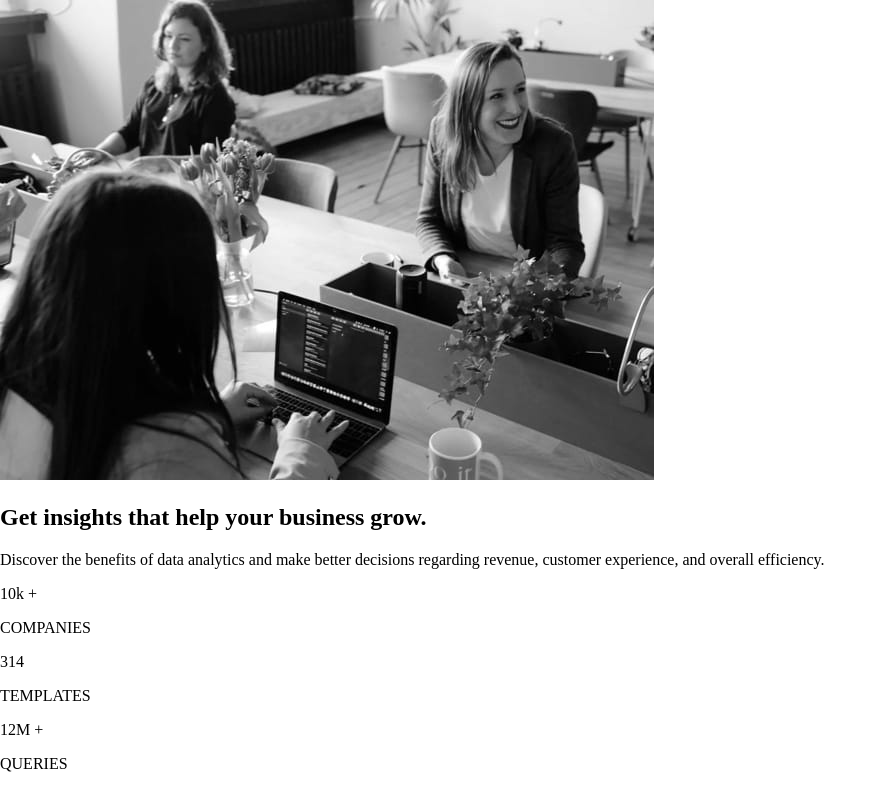
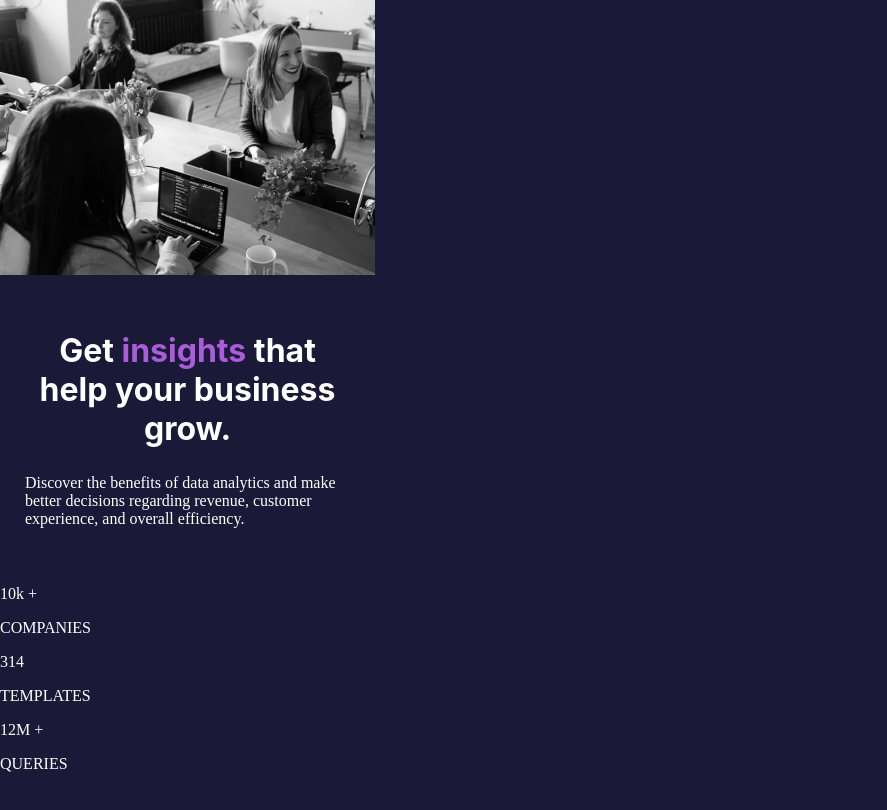
Before and after one commit to Chase-T-White/Stat-Card, a plain HTML site: page index.html in a window 1280 px wide. Shown: the whole page, without its empty margins (0-887 px from the left). Drawn offline with Linux system fonts and the light colour scheme; a web font is replaced by a local one.

Commit message:
First Commit

```diff
--- a/index.html
+++ b/index.html
@@ -6,7 +6,7 @@
         <meta name="author" content="Chase White">
         <meta name="description" content="Business Stats Card">
         <meta name="viewport" content="width=device-width, initial-scale=1.0">
-        <link rel="stylesheet" href="/styles/styles.css">
+        <link rel="stylesheet" href="styles/styles.css" type="text/css">
         <link href="https://fonts.google.com/specimen/Inter" rel="stylesheet" type="text/css">
         <link href="https://fonts.google.com/specimen/Lexend+Deca" rel="stylesheet" type="text/css">
     </head>
--- a/styles/styles.css
+++ b/styles/styles.css
@@ -1,9 +1,44 @@
 body {
   padding: 0;
   margin: 0;
+  width: 375px;
+  height: 862px;
+  background-color: hsla(244, 38%, 16%, 100%);
+  color: #ffffff;
+}
+
+/* Image */
+
+img {
   width: 100%;
   height: 100%;
+  position: relative;
 }
 
-img {
+.img-container ::after {
+  width: 100%;
+  height: 100%;
+  position: absolute;
+  top: 0;
+  left: 0;
+  background-color: red;
 }
+/* Hook and Statement */
+
+.hooks-container {
+  padding: 25px;
+}
+
+h1 {
+  font-family: "Inter", serif;
+  font-size: 32px;
+  font-weight: bold;
+  text-align: center;
+}
+
+span {
+  color: hsla(277, 64%, 61%, 100%);
+}
+
+.discover {
+}
```
